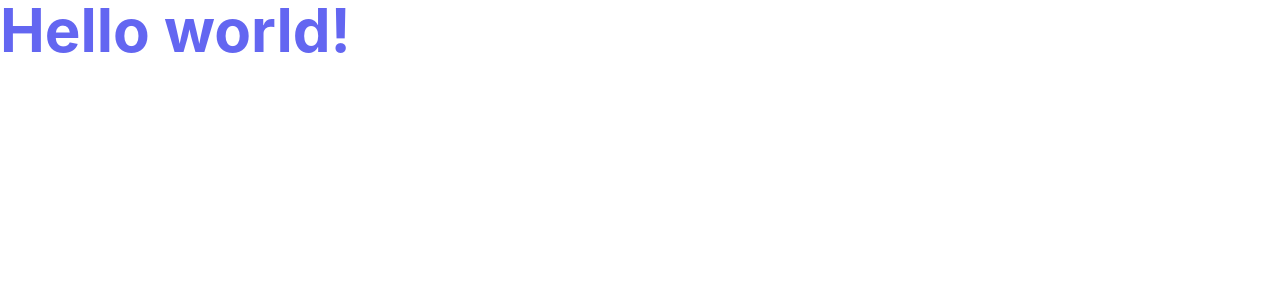
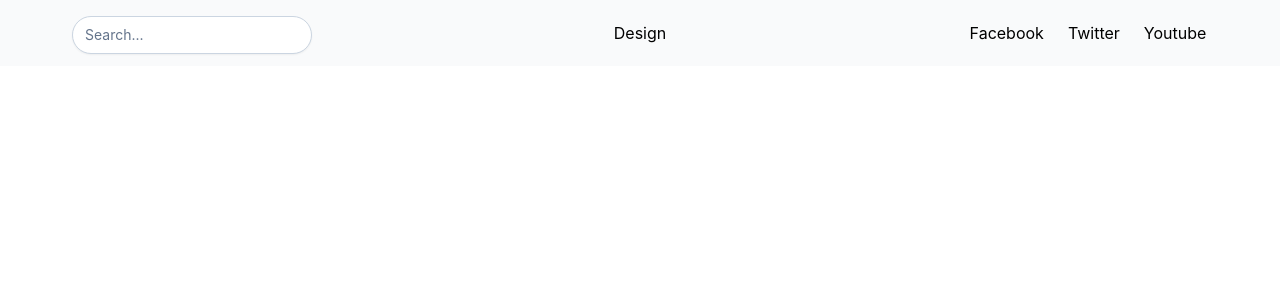
Before and after one commit to jerrywebie/blog-next, a Next.js app: page / in a window 1280 px wide. Shown: the top 300 px of the page. Built offline with nearby package versions, Linux system fonts and the light colour scheme.

Commit message:
navigation-menu

```diff
--- /dev/null
+++ b/components/Header.js
@@ -0,0 +1,22 @@
+
+export default function Header() {
+  return (
+    <header className="bg-gray-50">
+       <div className="xl:container xl:mx-auto flex flex-col items-center sm:flex-row sm:justify-between text-center py-3">
+        <div className="md:flex-none w-96 order-2 sm:order-1 flex justify-center py-4 sm:py-0">
+            <input type="text" className="input-text" placeholder="Search..."/>
+        </div>
+        <div className="shrink w-80 sm:order-2">
+            <a>Design</a>
+        </div>
+        <div className="w-96 order-3 flex justify-center">
+            <div className="flex gap-6">
+                <a>Facebook</a>
+                <a>Twitter</a>
+                <a>Youtube</a>
+            </div>
+        </div>
+        </div>
+    </header>
+  )
+}
--- a/pages/index.js
+++ b/pages/index.js
@@ -1,11 +1,12 @@
 import Head from 'next/head'
 import Image from 'next/image'
+import Header from '../components/Header'
 import styles from '../styles/Home.module.css'
 
 export default function Home() {
   return (
-    <h1 className="text-6xl font-bold text-indigo-500">
-      Hello world!
-    </h1>
+    <div>
+      <Header></Header>
+    </div>
   )
 }
--- a/styles/globals.css
+++ b/styles/globals.css
@@ -18,6 +18,11 @@ a {
   box-sizing: border-box;
 }
 
+.input-text {
+  @apply mt-1 block w-60 px-3 py-2 bg-white border border-slate-300 rounded-full text-sm shadow-sm placeholder-slate-500;
+  @apply focus:outline-none focus:border-sky-500
+}
+
 @media (prefers-color-scheme: dark) {
   html {
     color-scheme: dark;
```
